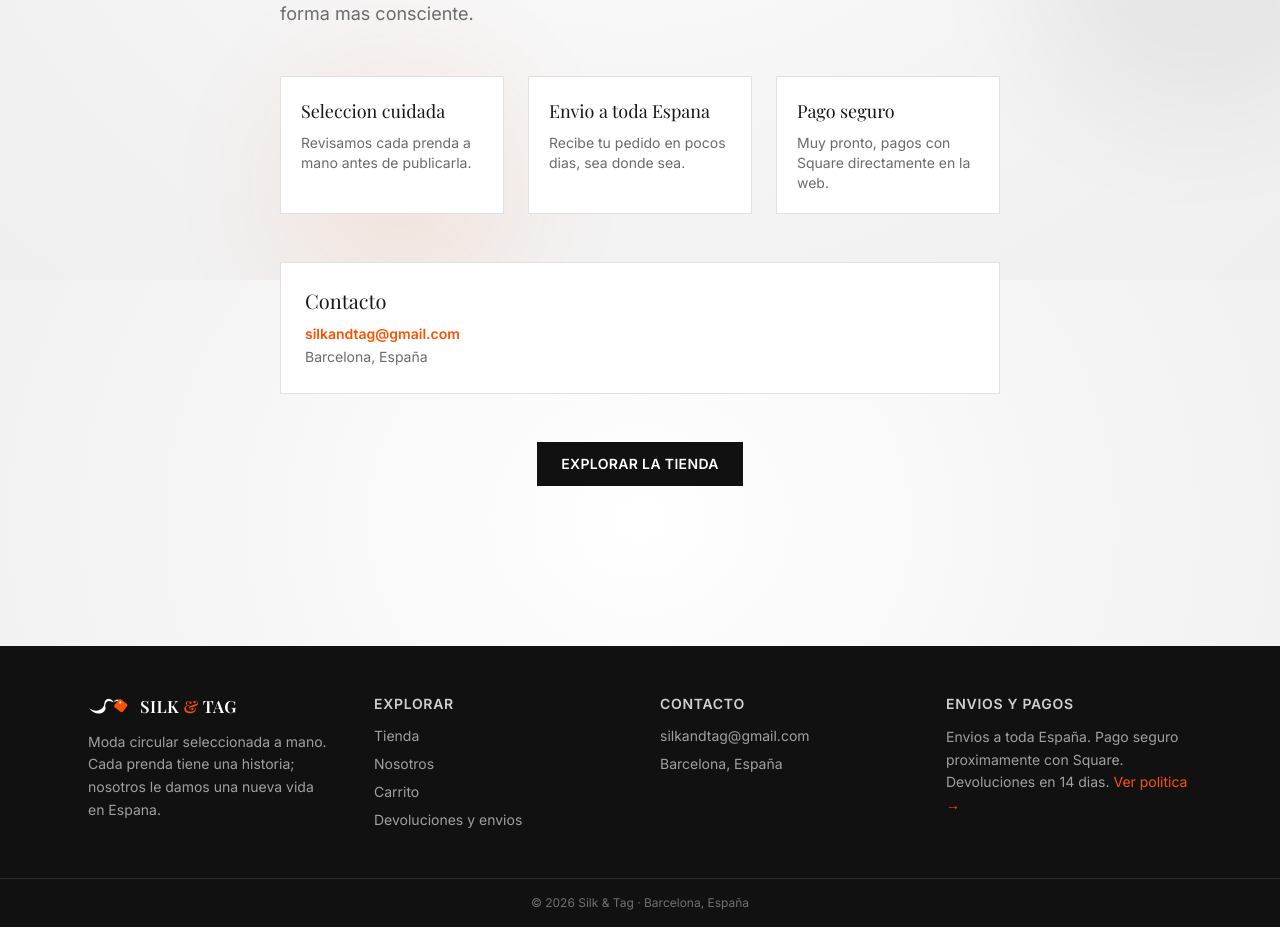
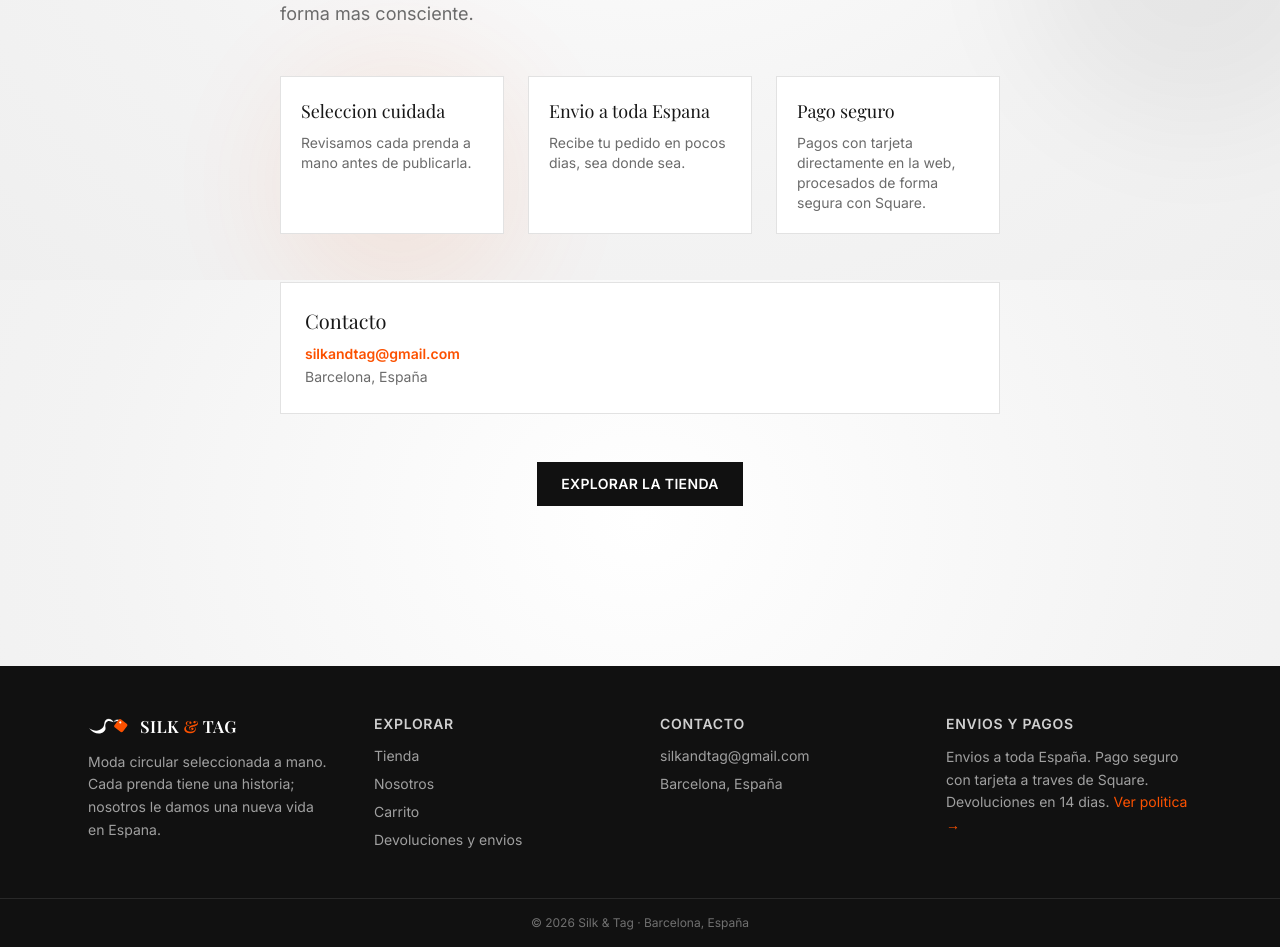
Before and after one commit to lensordr/silkandtag, a Next.js app in the folder frontend/: page /nosotros in a window 1280 px wide. Shown: the part 520-1467 px from the top of the page. Built offline with nearby package versions, Linux system fonts and the light colour scheme; a web font is replaced by a local one.

Commit message:
Update payment copy: Square is live, not coming soon

```diff
--- a/frontend/src/app/nosotros/page.tsx
+++ b/frontend/src/app/nosotros/page.tsx
@@ -36,7 +36,7 @@ export default function AboutPage() {
         {[
           ["Seleccion cuidada", "Revisamos cada prenda a mano antes de publicarla."],
           ["Envio a toda Espana", "Recibe tu pedido en pocos dias, sea donde sea."],
-          ["Pago seguro", "Muy pronto, pagos con Square directamente en la web."],
+          ["Pago seguro", "Pagos con tarjeta directamente en la web, procesados de forma segura con Square."],
         ].map(([title, text]) => (
           <div key={title} className="border border-brand-border bg-white p-5">
             <h3 className="font-serif-display text-lg mb-2">{title}</h3>
--- a/frontend/src/app/pedido/[id]/page.tsx
+++ b/frontend/src/app/pedido/[id]/page.tsx
@@ -67,8 +67,8 @@ export default function OrderConfirmationPage() {
       </div>
 
       <div className="border border-brand-border bg-[#FFF7F0] p-4 mt-6 text-sm text-brand-gray">
-        Te contactaremos en <strong>{order.email}</strong> para confirmar el pago
-        (proximamente disponible con Square) y coordinar el envio a {order.city}.
+        Te contactaremos en <strong>{order.email}</strong> para coordinar el
+        envio a {order.city}.
       </div>
 
       <div className="mt-8 text-center">
--- a/frontend/src/components/Footer.tsx
+++ b/frontend/src/components/Footer.tsx
@@ -37,7 +37,7 @@ export default function Footer() {
         <div>
           <h4 className="text-sm font-semibold uppercase tracking-wider text-white/80 mb-3">Envios y pagos</h4>
           <p className="text-sm text-white/60 leading-relaxed">
-            Envios a toda España. Pago seguro proximamente con Square.
+            Envios a toda España. Pago seguro con tarjeta a traves de Square.
             Devoluciones en 14 dias.{" "}
             <Link href="/politica-devoluciones" className="text-brand-orange hover:underline">
               Ver politica →
```
